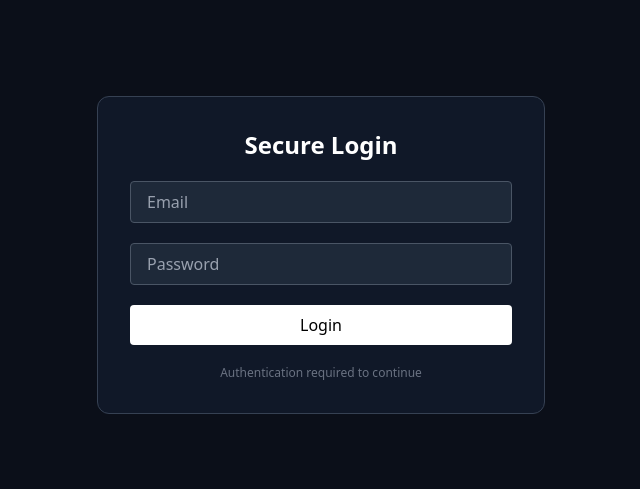
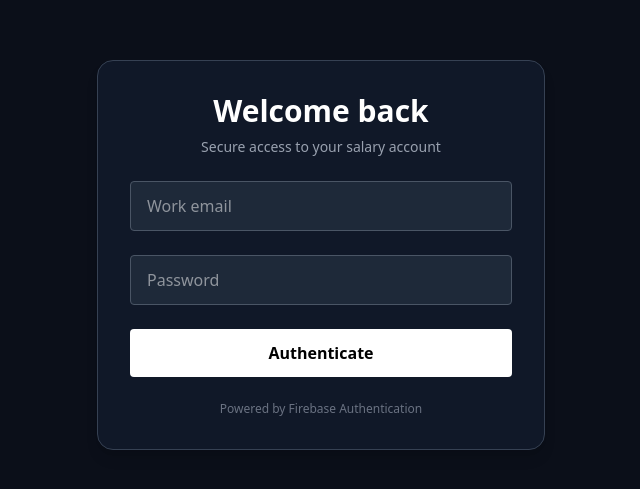
Before and after one commit to Coderrr-beep/Salary-access-MVP, a Next.js app: page /login in a window 1280 px wide. Shown: the part 145-634 px from the top of the page, without its empty margins (319-959 px from the left). Built offline with nearby package versions, Linux system fonts and the light colour scheme.

Commit message:
Secure auth flow with role-based access and fix Firebase static routing

```diff
--- a/app/login/page.js
+++ b/app/login/page.js
@@ -1,55 +1,72 @@
 "use client";
 
 import { useState } from "react";
-import { auth } from "@/lib/firebase";
+import { auth, db } from "@/lib/firebase";
 import { signInWithEmailAndPassword } from "firebase/auth";
+import { doc, getDoc } from "firebase/firestore";
 
 export default function LoginPage() {
   const [email, setEmail] = useState("");
   const [password, setPassword] = useState("");
   const [error, setError] = useState("");
-  const [authenticated, setAuthenticated] = useState(false);
   const [loading, setLoading] = useState(false);
+  const [userRole, setUserRole] = useState(null);
 
   const handleLogin = async () => {
     setError("");
     setLoading(true);
 
     try {
-      await signInWithEmailAndPassword(auth, email, password);
-      setAuthenticated(true); // ✅ auth success
+      const cred = await signInWithEmailAndPassword(
+        auth,
+        email,
+        password
+      );
+
+      const uid = cred.user.uid;
+
+      // 🔐 Fetch role from Firestore
+      const userRef = doc(db, "users", uid);
+      const snap = await getDoc(userRef);
+
+      if (!snap.exists()) {
+        throw new Error("User role not found");
+      }
+
+      setUserRole(snap.data().role); // "employee" | "employer"
     } catch (err) {
-      setError("Invalid email or password");
+      setError("Invalid credentials or role not assigned");
     }
 
     setLoading(false);
   };
 
   return (
-    <main className="min-h-screen bg-background text-white flex items-center justify-center">
-      <div className="bg-gray-900 border border-gray-700 rounded-xl p-8 w-full max-w-md space-y-5">
-        <h1 className="text-2xl font-bold text-center">
-          Secure Login
-        </h1>
+    <main className="min-h-screen bg-background flex items-center justify-center text-white">
+      <div className="w-full max-w-md bg-gray-900 border border-gray-700 rounded-2xl p-8 space-y-6 shadow-lg">
+        <div className="text-center space-y-2">
+          <h1 className="text-3xl font-bold">Welcome back</h1>
+          <p className="text-gray-400 text-sm">
+            Secure access to your salary account
+          </p>
+        </div>
 
-        {/* Email */}
+        {!userRole && (
+          <>
             <input
               type="email"
-          placeholder="Email"
-          className="w-full bg-gray-800 border border-gray-600 px-4 py-2 rounded text-white placeholder-gray-400 focus:outline-none focus:border-white"
+              placeholder="Work email"
+              className="w-full bg-gray-800 border border-gray-600 px-4 py-3 rounded focus:outline-none focus:border-white"
               value={email}
               onChange={(e) => setEmail(e.target.value)}
-          disabled={authenticated}
             />
 
-        {/* Password */}
             <input
               type="password"
               placeholder="Password"
-          className="w-full bg-gray-800 border border-gray-600 px-4 py-2 rounded text-white placeholder-gray-400 focus:outline-none focus:border-white"
+              className="w-full bg-gray-800 border border-gray-600 px-4 py-3 rounded focus:outline-none focus:border-white"
               value={password}
               onChange={(e) => setPassword(e.target.value)}
-          disabled={authenticated}
             />
 
             {error && (
@@ -58,44 +75,37 @@ export default function LoginPage() {
               </p>
             )}
 
-        {/* Login Button */}
-        {!authenticated && (
             <button
               onClick={handleLogin}
               disabled={loading}
-            className="w-full bg-white text-black py-2 rounded font-medium"
+              className="w-full bg-white text-black py-3 rounded font-semibold"
             >
-            {loading ? "Authenticating..." : "Login"}
+              {loading ? "Verifying..." : "Authenticate"}
             </button>
-        )}
-
-        {/* Role Selection (ONLY after auth) */}
-        {authenticated && (
-          <>
-            <p className="text-center text-sm text-gray-400">
-              Select your role
-            </p>
-
-            <div className="flex gap-3">
-              <a
-                href="/employer/"
-                className="flex-1 bg-black text-white py-2 rounded text-center border border-gray-600"
-              >
-                Employer Dashboard
-              </a>
-
-              <a
-                href="/employee/"
-                className="flex-1 border border-gray-600 py-2 rounded text-gray-300 text-center"
-              >
-                Employee Dashboard
-              </a>
-            </div>
           </>
         )}
 
+        {/* 🔐 ROLE-BASED ACCESS */}
+        {userRole === "employer" && (
+          <a
+            href="/employer/"
+            className="block w-full text-center bg-black border border-gray-600 py-3 rounded font-medium"
+          >
+            Go to Employer Dashboard
+          </a>
+        )}
+
+        {userRole === "employee" && (
+          <a
+            href="/employee/"
+            className="block w-full text-center border border-gray-600 py-3 rounded font-medium text-gray-300"
+          >
+            Go to Employee Dashboard
+          </a>
+        )}
+
         <p className="text-xs text-gray-500 text-center">
-          Authentication required to continue
+          Powered by Firebase Authentication
         </p>
       </div>
     </main>
```
Lines whose indentation alone changed are shown as unchanged.
